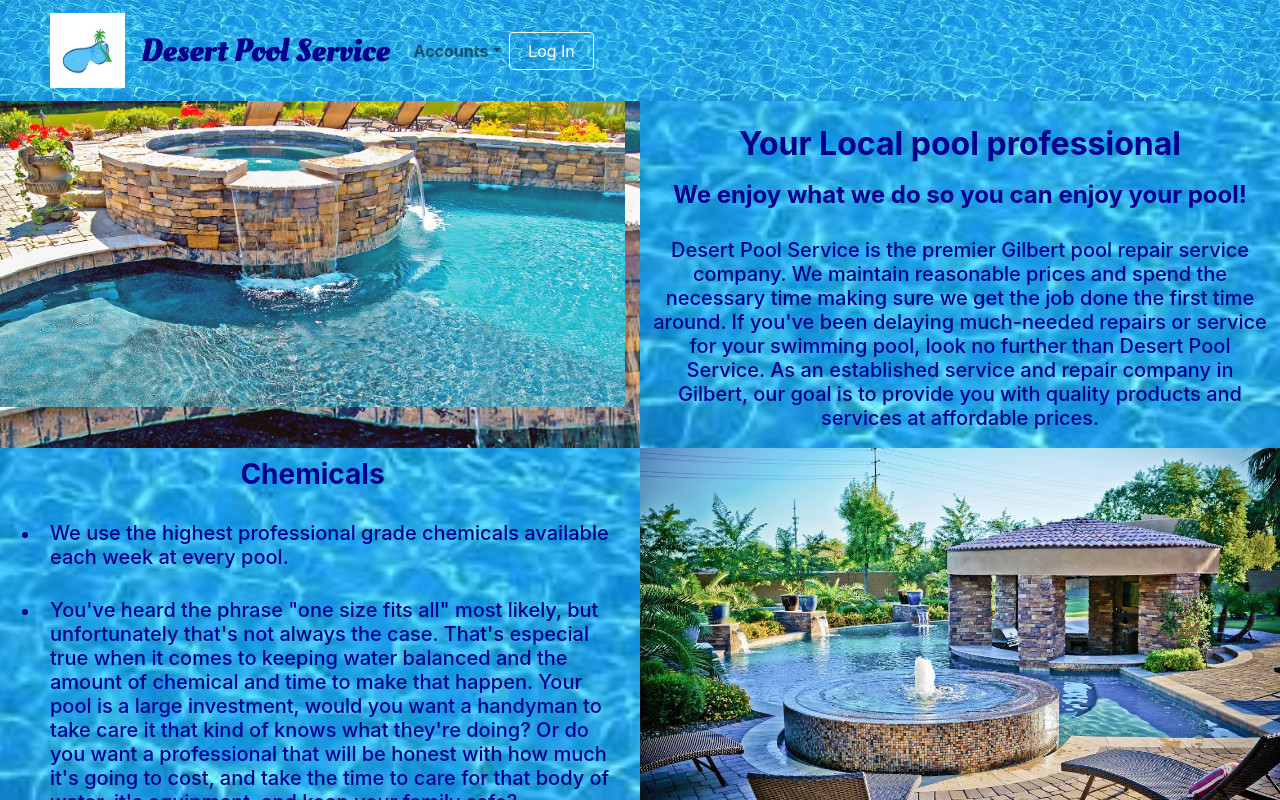
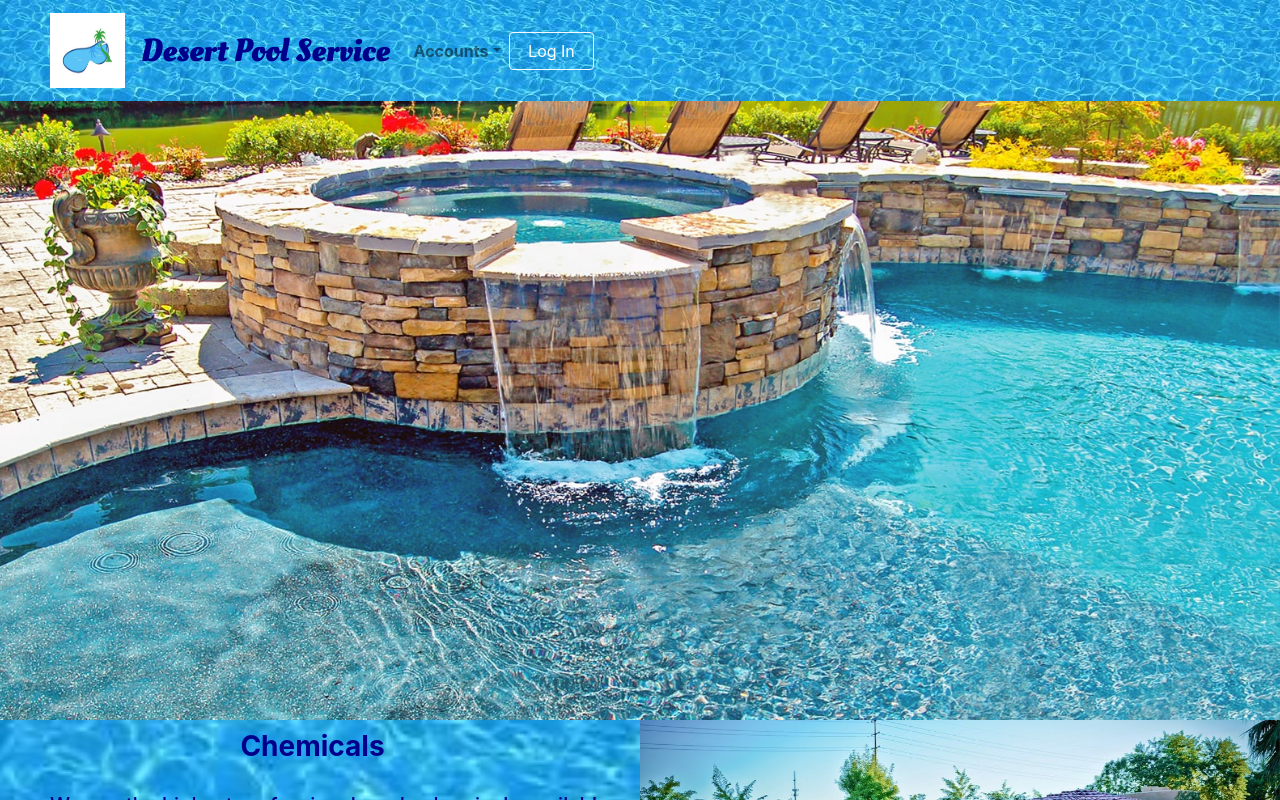
Before and after one commit to bayar-ali/desert-pool-service, a React (Create React App) app in the folder client/: page / in a window 1280 px wide. Shown: the top 800 px of the page. Built offline with nearby package versions, Linux system fonts and the light colour scheme; no server answers; what google-maps-react would draw is missing.

Commit message:
updated-landing page

```diff
--- a/client/src/components/landingpage/LandingPage.css
+++ b/client/src/components/landingpage/LandingPage.css
@@ -1,6 +1,6 @@
 body {
-        background: url(../../assets/images/gunite-spa-inground-pool.jpg) no-repeat center center fixed;
-        background-color: rgb(223, 193, 193);
+       /*  background: url(../../assets/images/gunite-spa-inground-pool.jpg) no-repeat center center fixed; */
+        background-color:deepskyblue;
         height: 120vh;
         background-size: cover;
         background-repeat: no-repeat;
--- a/client/src/components/landingpage/LandingPage.js
+++ b/client/src/components/landingpage/LandingPage.js
@@ -13,7 +13,7 @@
     return (
         <>
             <MDBRow>
-                <MDBCol lg="6" className="text-center">
+                <MDBCol lg="12" className="text-center">
                 <div data-aos="flip-left">
                     <img
                         src={PoolImage}
@@ -22,15 +22,9 @@
                         height="100%"
                     ></img></div>
                 </MDBCol>
-                <MDBCol lg="6" className="imageBKGR text-center">
-                    <br></br>
-                    <h2>Your Local pool professional</h2>
-                    <h4>We enjoy what we do so you can enjoy your pool!</h4>
-                    <h5 className="H5fontFormat">Desert Pool Service is the premier Gilbert pool repair service company. We maintain reasonable prices and spend the necessary time making sure we get the job done the first time around.
 
-                    If you've been delaying much-needed repairs or service for your swimming pool, look no further than Desert Pool Service. As an established service and repair company in Gilbert, our goal is to provide you with quality products and services at affordable prices.</h5>
-                </MDBCol>
             </MDBRow>
+
             <MDBRow>
                 <MDBCol lg="6" className="imageBKGR">
 
```
